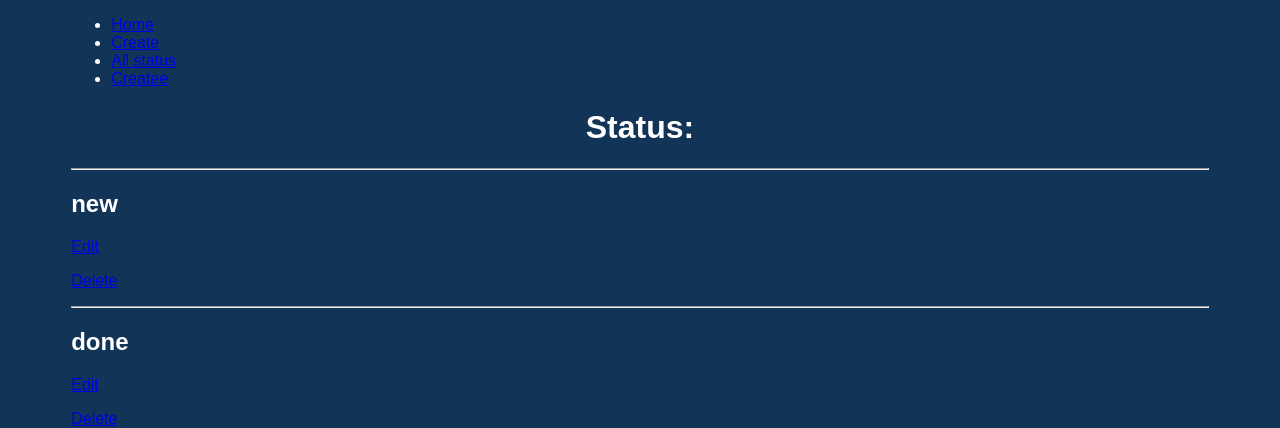
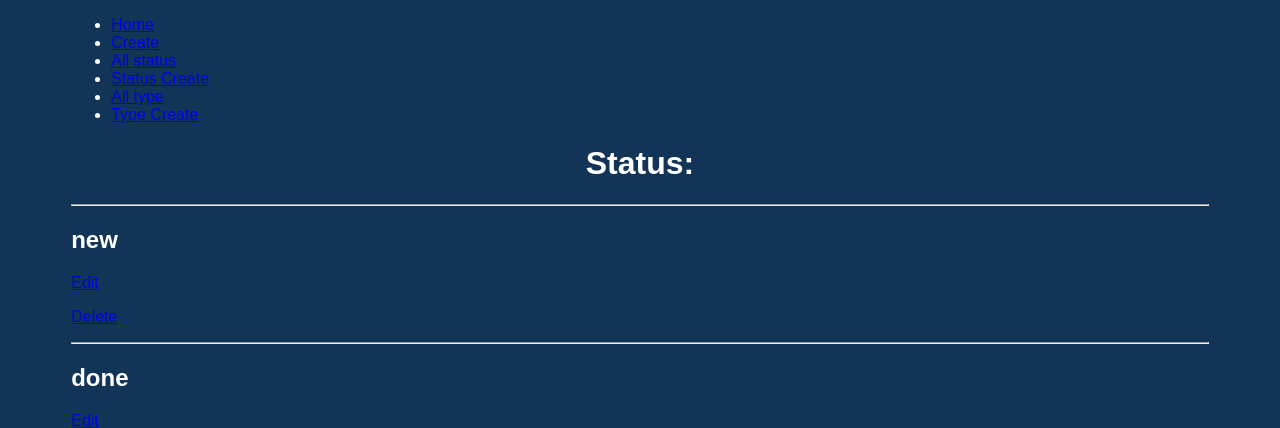
Before and after one commit to Malik-94/homework_52_imenov_abdumalik_python_3, a Django app: page /status/ in a window 1280 px wide. Shown: the top 428 px of the page. Run offline with Django 3.2, Linux system fonts and the light colour scheme; data comes from the database, SQL or seed files in the repository; some libraries are stand-ins or nearby versions.

Commit message:
добавил CRUD для типов. Закончил домашку 49

```diff
--- a/source/blog/urls.py
+++ b/source/blog/urls.py
@@ -15,7 +15,7 @@ Including another URLconf
 """
 from django.contrib import admin
 from django.urls import path
-from webapp.views import IndexView, TaskCreateView, TaskUpdateView ,TaskDeleteView,TaskView, StatusList ,StatusCreateView ,StatusDeleteView, StatusUpdateView
+from webapp.views import IndexView, TaskCreateView, TaskUpdateView ,TaskDeleteView,TaskView, StatusList ,StatusCreateView ,StatusDeleteView, StatusUpdateView, TypeList, TypeCreateView, TypeUpdateView, TypeDeleteView
 
 urlpatterns = [
     path('admin/', admin.site.urls),
@@ -28,4 +28,8 @@ urlpatterns = [
     path('statuses/add/', StatusCreateView.as_view(), name='status_add'),
     path('status/<int:pk>/edit/', StatusUpdateView.as_view(), name='status_update'),
     path('status/<int:pk>/delete/', StatusDeleteView.as_view(), name='status_delete'),
+    path('type/', TypeList.as_view(), name='type_list'),
+    path('types/add/', TypeCreateView.as_view(), name='type_add'),
+    path('type/<int:pk>/edit/', TypeUpdateView.as_view(), name='type_update'),
+    path('type/<int:pk>/delete/', TypeDeleteView.as_view(), name='type_delete'),
 ]
--- a/source/webapp/templates/base.html
+++ b/source/webapp/templates/base.html
@@ -16,7 +16,10 @@
             <li><a href="{% url 'index' %}">Home</a></li>
            <li><a href="{% url 'task_add'%}">Create</a></li>
            <li><a href="{% url 'status_list'%}">All status</a></li>
-            <li><a href="{% url 'status_add' %}">Createe</a></li>
+            <li><a href="{% url 'status_add'%}">Status Create</a></li>
+             <li><a href="{% url 'type_list'%}">All type</a></li>
+            <li><a href="{% url 'type_add'%}">Type Create</a></li>
+
 
              {% block menu %}
             {% endblock %}
--- a/source/webapp/views.py
+++ b/source/webapp/views.py
@@ -4,7 +4,8 @@ from webapp.forms import TaskForm
 from webapp.models import Task
 from webapp.models import Status
 from webapp.forms import StatusForm
-
+from webapp.models import Type
+from webapp.forms import TypeForm
 
 class IndexView(View):
     def get(self, request, *args, **kwargs):
@@ -98,10 +99,10 @@ class StatusCreateView(View):
         form = StatusForm(data=request.POST)
         if form.is_valid():
             status = Status.objects.create(
-            status=form.cleaned_data['status'],
+            statuses=form.cleaned_data['status'],
 
             )
-            return redirect('status_read', pk=status.pk)
+            return redirect('status_add')
         else:
             return render(request, 'status_create.html', context={'form': form})
 
@@ -135,5 +136,56 @@ class StatusDeleteView(View):
         return redirect('status_read')
 
 
-class Type(View):
-    pass
+
+
+class TypeList(View):
+    def get(self, request, *args, **kwargs):
+        type = Type.objects.all()
+        return render(request, 'type_read.html', context={
+            'type': type
+        })
+
+
+class TypeCreateView(View):
+    def get(self, request, *args, **kwargs):
+        if request.method == 'GET':
+            form = TypeForm()
+            return render(request, 'type_create.html', context={'form': form})
+
+    def post(self, request, *args, **kwargs):
+        form = TypeForm(data=request.POST)
+        if form.is_valid():
+            type = Type.objects.create(
+            types=form.cleaned_data['type'],
+
+            )
+            return redirect('type_add')
+        else:
+            return render(request, 'type_create.html', context={'form': form})
+
+
+class TypeUpdateView(View):
+    def get(self, request, pk, *args, **kwargs):
+        type = get_object_or_404(Type, pk=pk)
+        if request.method == 'GET':
+            form = TypeForm(data={
+                'type': type
+            })
+        return render(request, 'type_update.html', context={'form': form, 'type': type})
+
+    def post(self, request, pk, *args, **kwargs):
+        form = TypeForm(data=request.POST)
+        type = get_object_or_404(Type, pk=pk)
+        return render(request, 'type_update.html', context={'form': form, 'type': type})
+
+
+class TypeDeleteView(View):
+    def get(self, request, pk, *args, **kwargs):
+        type = get_object_or_404(Type, pk=pk)
+        if request.method == 'GET':
+            return render(request, 'type_delete.html', context={'type': type})
+
+    def post(self, request, *args, **kwargs):
+        type = get_object_or_404(Type, pk=kwargs.get('pk'))
+        type.delete()
+        return redirect('type_read')
```
Also changed, not shown: source/webapp/templates/type.html (added, +18 -0 lines), source/webapp/templates/type_create.html (added, +8 -0 lines), source/webapp/templates/type_delete.html (added, +13 -0 lines), source/webapp/templates/type_read.html (added, +14 -0 lines), source/webapp/templates/type_update.html (added, +11 -0 lines).
